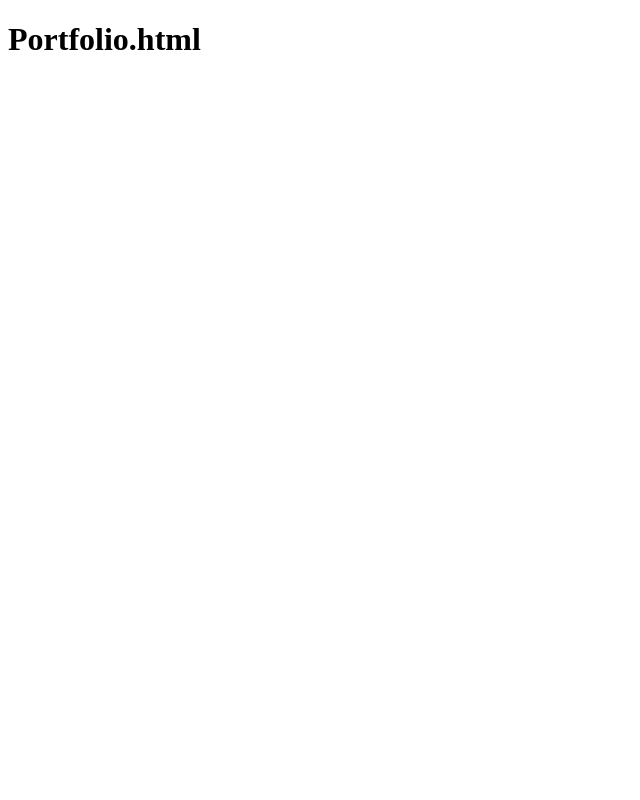
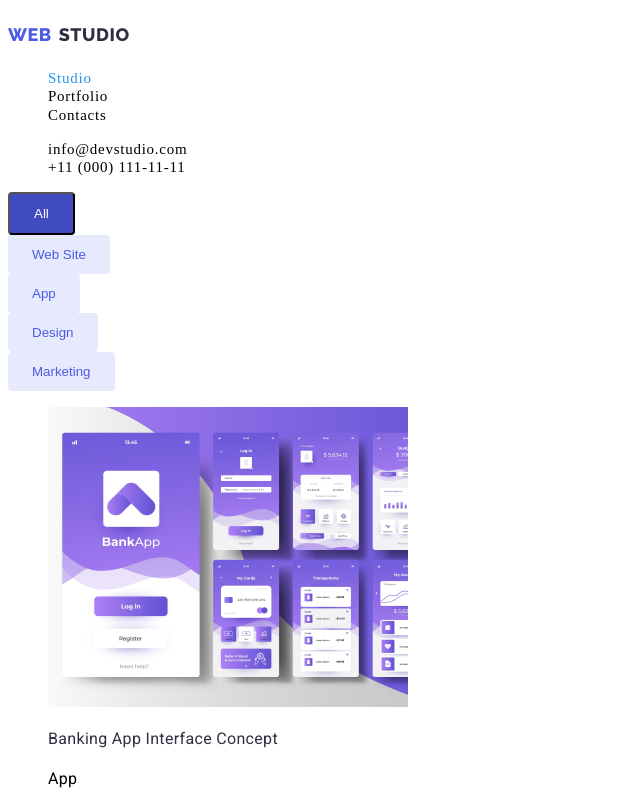
Before and after one commit to raseniel/goit-markup-hw-02, a plain HTML site: page portfolio.html in a window 1280 px wide. Shown: the top 800 px of the page, without its empty margins (0-640 px from the left). Drawn offline with Linux system fonts and the light colour scheme.

Commit message:
update of portfolio.html

```diff
--- a/css/styles.css
+++ b/css/styles.css
@@ -1,5 +1,6 @@
 @import url("https://fonts.googleapis.com/css2?family=Raleway:wght@800&family=Roboto:wght@400;500;700;900&display=swap");
 
+/* CSS Variables */
 :root {
   --irishcolor: #4d5ae5;
   --navyblue: #2e2f42;
@@ -7,6 +8,9 @@
   --oceancolor: #2196f3;
   --whitecolor: white;
   --slatecolor: #434455;
+  --oceanblue: #404bbf;
+  --cloud: #f4f4fd;
+  --cornflower: #e7e9fc;
 
   .link-webstudio-logo {
     text-decoration: none;
@@ -16,15 +20,35 @@
   }
 
   .weblogo {
-    color: var(--irishcolor) #4d5ae5;
+    color: var(--iris, #4d5ae5);
+    font-family: Raleway;
+    font-size: 18px;
+    font-style: normal;
+    font-weight: 800;
+    line-height: 21px;
+    letter-spacing: 0.54px;
+    text-transform: uppercase;
   }
-
   .studiologo {
     color: var(--navyblue);
+    font-family: Raleway;
+    font-size: 18px;
+    font-style: normal;
+    font-weight: 800;
+    line-height: 21px;
+    letter-spacing: 0.54px;
+    text-transform: uppercase;
   }
 
   .studiologo2 {
-    color: white;
+    color: var(--cloud, #f4f4fd);
+    font-family: Raleway;
+    font-size: 18px;
+    font-style: normal;
+    font-weight: 800;
+    line-height: 21px;
+    letter-spacing: 0.54px;
+    text-transform: uppercase;
   }
 }
 
@@ -87,7 +111,7 @@
 
 .btn.primary:hover,
 .btn.primary:focus {
-  background-color: hotpink;
+  background-color: var(--irishcolor);
 }
 
 .desclist.titlelists {
@@ -129,3 +153,73 @@
   height: 70px;
   top: 3300px;
 }
+
+.all-button {
+  background-color: var(--oceanblue);
+  color: var(--whitecolor);
+  width: Hug (69px);
+  height: Hug (48px);
+  padding: 12px 24px 12px 24px;
+  border-radius: 4px;
+}
+
+.website-button {
+  background-color: var(--cornflower);
+  color: var(--irishcolor);
+  width: Hug (116px);
+  height: Hug (48px);
+  padding: 12px 24px 12px 24px;
+  border-radius: 4px;
+  border: 1px;
+}
+
+.app-button {
+  background-color: var(--cornflower);
+  color: var(--irishcolor);
+  width: Hug (78px);
+  height: Hug (48px);
+  padding: 12px 24px 12px 24px;
+  border-radius: 4px;
+  border: 1px;
+}
+
+.design-button {
+  background-color: var(--cornflower);
+  color: var(--irishcolor);
+  width: Hug (101px);
+  height: Hug (48px);
+  padding: 12px 24px 12px 24px;
+  border-radius: 4px;
+  border: 1px;
+}
+
+.marketing-button {
+  background-color: var(--cornflower);
+  color: var(--irishcolor);
+  width: Hug (126px);
+  height: Hug (48px);
+  padding: 12px 24px 12px 24px;
+  border-radius: 4px;
+  border: 1px;
+}
+
+.section5-img-name {
+  color: var(--navyblue);
+  //styleName: Body;
+  font-family: Roboto;
+  font-size: 16px;
+  font-weight: 400;
+  line-height: 24px;
+  letter-spacing: 0.02em;
+  text-align: left;
+}
+
+.section5-dept-text {
+  //styleName: Body;
+  font-family: Roboto;
+  font-size: 16px;
+  font-weight: 400;
+  line-height: 24px;
+  letter-spacing: 0.02em;
+  text-align: left;
+}
--- a/portfolio.html
+++ b/portfolio.html
@@ -3,9 +3,101 @@
   <head>
     <meta charset="UTF-8" />
     <meta name="viewport" content="width=device-width, initial-scale=1.0" />
-    <title>Document</title>
+    <title>Portfolio.html</title>
+    <link rel="stylesheet" href="./css/styles.css"></link>
+
   </head>
   <body>
-    <h1>Portfolio.html</h1>
+
+    <header>
+        <nav>
+            <a href="./index.html" class="link-webstudio-logo">
+                <span class="weblogo">WEB</span>
+                <span class="studiologo">STUDIO</span>
+            </a>
+            <ul class="navbar lists">
+                <li>
+                    <a href="#" class="pages currentoption">Studio</a>
+                </li>
+                <li>
+                    <a href="./portfolio.html" class="pages">Portfolio</a>
+                </li>
+                <li><a href="#" class="pages">Contacts</a>
+                </li>
+            </ul>
+        </nav>
+        <ul class="contact-info lists">
+            <li>
+                <a href="mailto:info@devstudio.com"
+                class="info">info@devstudio.com</a></li>
+            <li>
+                <a href="tel:+110001111111" class="info">+11 (000) 111-11-11</a></li>
+        </ul>
+        </header>
+
+        <main>
+          <!-- This is section 4 -->
+          <button type="button" class="all-button">All</button> <br>
+          <button type="button"class="website-button">Web Site</button> <br>
+          <button type="button"class="app-button">App</button> <br>
+          <button type="button"class="design-button">Design</button> <br>
+          <button type="button"class="marketing-button">Marketing</button>
+<!-- This is Section 5 -->
+          <section>
+            <ul class="section5 lists">
+              <li><img src="./images/img-bankapp.jpg" alt="bankingapp" width="360"></li>
+              <h3 class="section5-img-name">Banking App Interface Concept</h3>
+              <p class="section5-dept-text">App</p>
+
+              <li><img src="./images/img-cashless.jpg" alt="Cashless Payment" width="360"></li>
+              <h3 class="section5-img-name">Cashless Payment</h3>
+              <p class="section5-dept-text">Marketing</p>
+
+              <li><img src="./images/img-meditation.jpg" alt="Meditation App" width="360"></li>
+              <h3 class="section5-img-name">Meditation App</h3>
+              <p class="section5-dept-text">App</p>
+
+              <li><img src="./images/img-taxi.jpg" alt="Taxi Service" width="360"></li>
+              <h3 class="section5-img-name">Taxi Service</h3>
+              <p class="section5-dept-text">Marketing</p>
+
+              <li><img src="./images/img-screen.jpg" alt="Screen Illustrations" width="360"></li>
+              <h3 class="section5-img-name">Screen Illustrations</h3>
+              <p class="section5-dept-text">Design</p>
+
+              <li><img src="./images/img-online.jpg" alt="Online Courses" width="360"></li>
+              <h3 class="section5-img-name">Online Courses</h3>
+              <p class="section5-dept-text">Marketing</p>
+
+              <li><img src="./images/img-instagram.jpg" alt="Instagram Stories Concept" width="360"></li>
+              <h3 class="section5-img-name">Instagram Stories Concept</h3>
+              <p class="section5-dept-text">Design</p>
+
+              <li><img src="./images/img-organic.jpg" alt="Organic Food" width="360"></li>
+              <h3 class="section5-img-name">Organic Food</h3>
+              <p class="section5-dept-text">Web Site</p>
+
+              <li><img src="./images/img-freshcoffee.jpg" alt="Fresh Coffee" width="360"></li>
+              <h3 class="section5-img-name">Fresh Coffee</h3>
+              <p class="section5-dept-text">Web Site</p>
+
+            </ul>
+
+          </section>
+        </main>
+        <!--This is footer-->
+    <footer class="lastpart footerbg">
+
+        <a href="./index.html" class="link-webstudio-logo">
+        <span class="weblogo">WEB</span>
+        <span class="studiologo2">STUDIO</span>
+    </a>
+
+        <p class="lastword">Increase the flow of customers and
+        <br>sales for your business with digital
+        <br>marketing & growth solutions.</p>
+
+    </footer>
+
   </body>
 </html>
```
Also changed, not shown: images/portfolio.html (deleted, +0 -11 lines), images/img-bankapp.jpg (added), images/img-cashless.jpg (added), images/img-freshcoffee.jpg (added), images/img-instagram.jpg (added), images/img-meditation.jpg (added), images/img-online.jpg (added), images/img-organic.jpg (added), images/img-screen.jpg (added), images/img-taxi.jpg (added).
